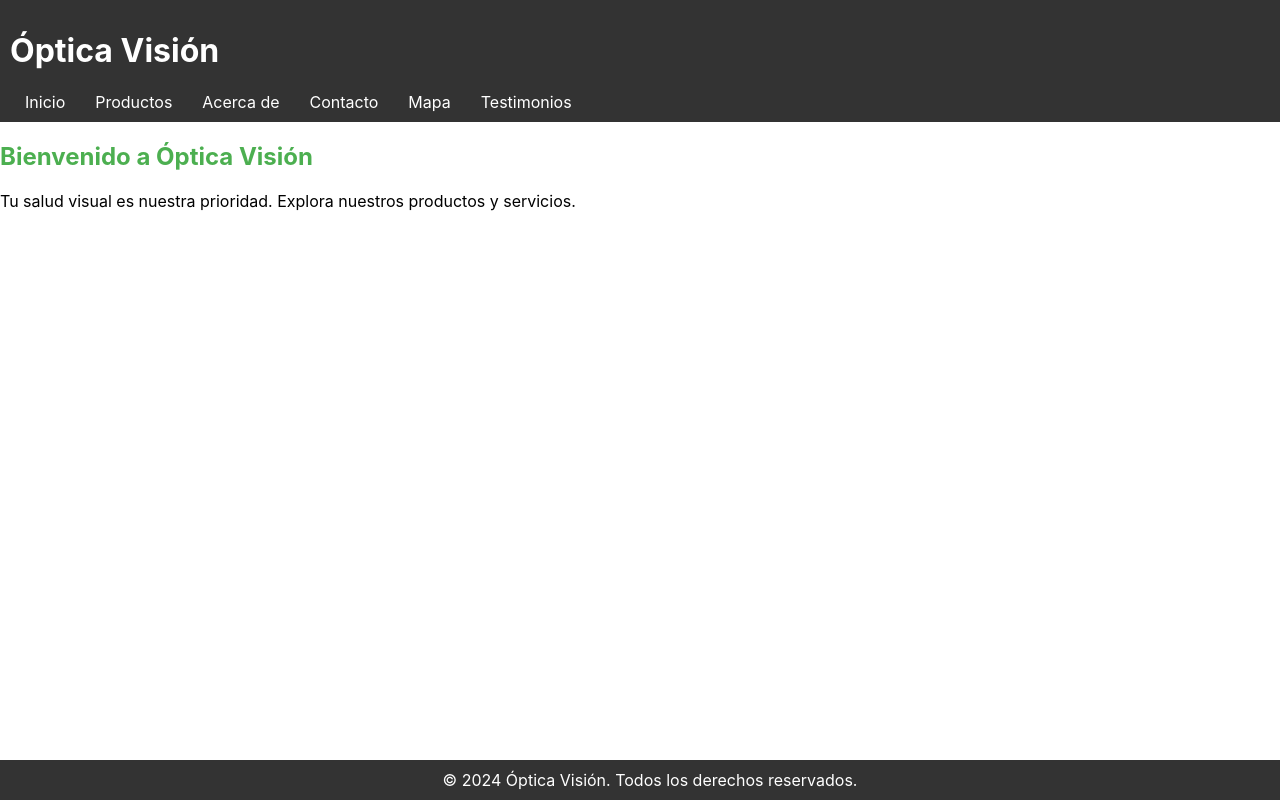
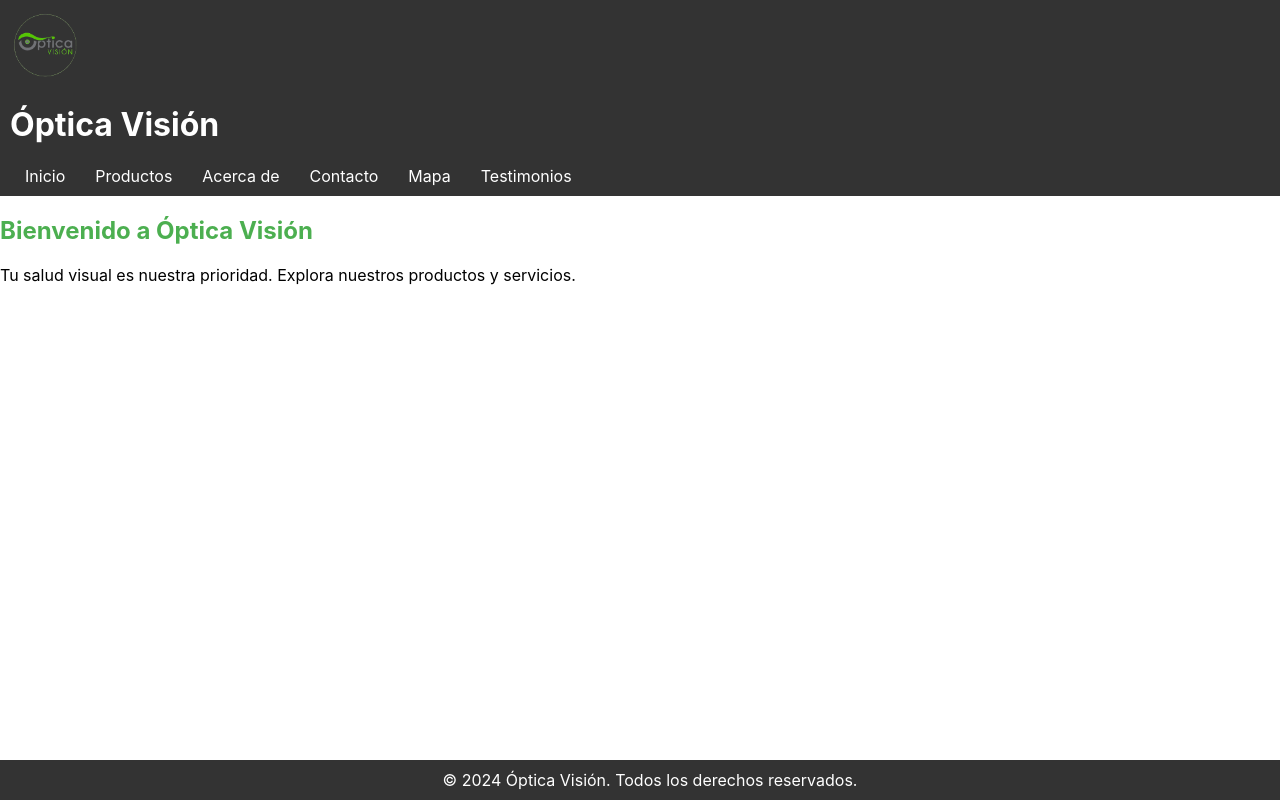
Before and after one commit to juanarango91/optica-vision, a React (Create React App) app: page / in a window 1280 px wide. Built offline with nearby package versions, Linux system fonts and the light colour scheme.

Commit message:
Se agrega logo en el header

```diff
--- a/src/componentes/Header/Header.js
+++ b/src/componentes/Header/Header.js
@@ -1,9 +1,15 @@
 import React from 'react';
 import './Header.css';
+import logo from '../../logo.png'; // Tell webpack this JS file uses this image
+
+
 
 const Header = () => {
     return (
         <header>
+            <a href='/'>
+                <img src={logo} alt='Optica' height={70} width={70} />
+            </a>
             <h1>Óptica Visión</h1>
             <nav>
                 <a href="/">Inicio</a>
```
Also changed, not shown: src/logo.png (added).
